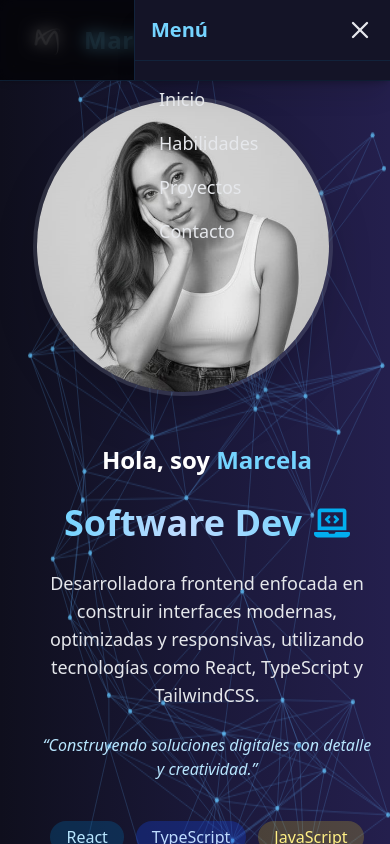
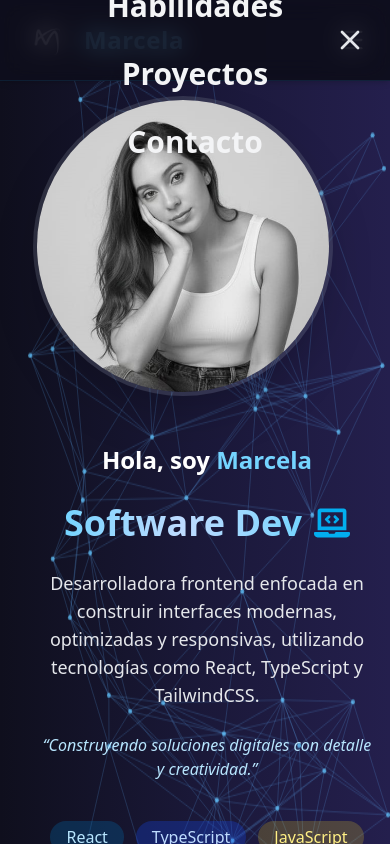
Before and after one commit to Marce3105/Portafolio, a React (Vite) app: page / in a window 390 px wide. Both pictures are taken after a click on the button 352 px from the left and 40 px from the top of the page. Shown: the top 844 px of the page. Built offline with nearby package versions, Linux system fonts and the light colour scheme.

Commit message:
nuevos cambios

```diff
--- a/src/components/Footer.tsx
+++ b/src/components/Footer.tsx
@@ -9,7 +9,7 @@ export default function Footer() {
 
         {/* Iconos sociales */}
         <div className="flex space-x-8 text-2xl">
-          <a href="www.linkedin.com/in/marcela-hidalgo-ospina-604795337" target="_blank"
+          <a href="https://www.linkedin.com/in/marcela-hidalgo-ospina-604795337" target="_blank"
             className="hover:text-sky-400 hover:scale-125 transition transform">
             <FaLinkedin />
           </a>
--- a/src/components/Hero.tsx
+++ b/src/components/Hero.tsx
@@ -174,7 +174,7 @@ export default function Hero() {
           </a>
           <div className="flex items-center gap-4 text-xl">
             <a
-              href="www.linkedin.com/in/marcela-hidalgo-ospina-604795337"
+              href="https://www.linkedin.com/in/marcela-hidalgo-ospina-604795337"
               target="_blank"
               className="p-3 border border-gray-500 rounded-full hover:border-sky-400 hover:text-sky-400 transition"
             >
--- a/src/components/Navbar.tsx
+++ b/src/components/Navbar.tsx
@@ -49,43 +49,33 @@ export default function Navbar() {
         </button>
       </div>
 
-      {/* Fondo oscuro al abrir el menú */}
+      {/* Fondo transparente y difuminado al abrir el menú */}
       {menuOpen && (
         <div
           onClick={() => setMenuOpen(false)}
-          className="fixed inset-0 bg-black/60 backdrop-blur-sm z-40"
-        ></div>
-      )}
-
-      {/* Barra lateral (sidebar) */}
-      <div
-        className={`fixed top-0 right-0 h-full w-64 bg-[#141427] shadow-xl border-l border-sky-500/10 transform ${
-          menuOpen ? "translate-x-0" : "translate-x-full"
-        } transition-transform duration-300 ease-in-out z-50 flex flex-col`}
-      >
-        <div className="flex justify-between items-center p-4 border-b border-sky-500/10">
-          <span className="text-xl font-bold text-sky-300">Menú</span>
+          className="fixed inset-0 bg-[#0f0f1d]/70 backdrop-blur-md z-40 flex flex-col justify-center items-center space-y-8 transition-opacity duration-300"
+        >
+          {/* Botón cerrar */}
           <button
             onClick={() => setMenuOpen(false)}
-            className="text-gray-200 hover:text-sky-400"
+            className="absolute top-6 right-6 text-gray-200 hover:text-sky-400"
           >
-            <X size={28} />
+            <X size={32} />
           </button>
-        </div>
 
-        <nav className="flex flex-col mt-6 space-y-4 px-6">
+          {/* Enlaces del menú */}
           {menuItems.map((item) => (
             <a
               key={item.name}
               href={item.href}
               onClick={() => setMenuOpen(false)}
-              className="text-gray-200 text-lg font-medium hover:text-sky-400 transition"
+              className="text-3xl font-bold text-gray-100 hover:text-sky-400 transition-all"
             >
               {item.name}
             </a>
           ))}
-        </nav>
-      </div>
+        </div>
+      )}
     </header>
   );
 }
```
